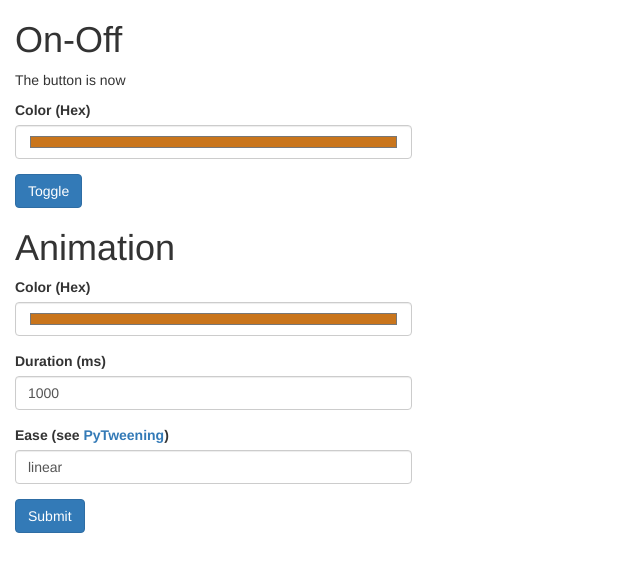
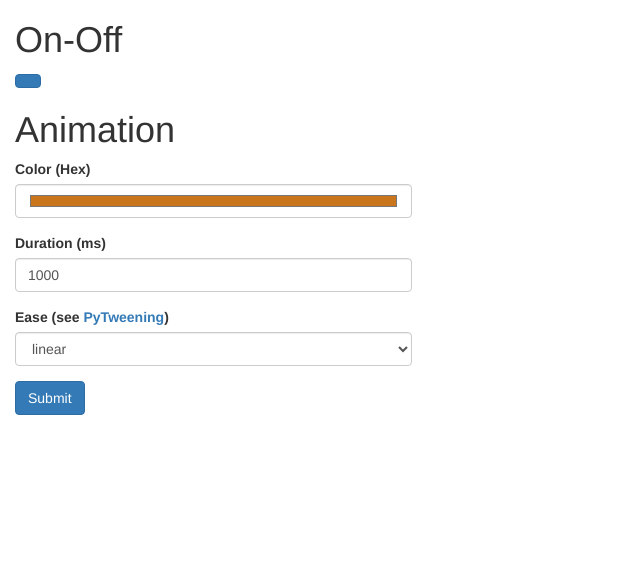
Before and after one commit to RensOliemans/dmx-hackathon, a Flask app: page / in a window 1280 px wide. Shown: the top 572 px of the page, without its empty margins (0-640 px from the left). Run offline with Flask 2, Linux system fonts and the light colour scheme; some libraries are stand-ins or nearby versions.

Commit message:
:pencil2: Change web interface

```diff
--- a/templates/base.html
+++ b/templates/base.html
@@ -1,3 +1 @@
 {% extends "bootstrap/base.html" %}
-{% block scripts %}
-{% endblock %}
--- a/templates/features/animate.html
+++ b/templates/features/animate.html
@@ -23,12 +23,14 @@
                 </div>
                 <div class="form-group">
                     <label for="ease">Ease (see <a href="https://github.com/asweigart/pytweening">PyTweening</a>)</label>
-                    <input type="text" name="ease" class="form-control" id="ease" value=
-                        {% if ease_animate %}
-                            {{ ease_animate }}
-                        {% else %}
-                            "linear"
-                        {% endif %}>
+                      <select class="form-control" name="ease" id="ease">
+                        <option {% if ease_animate == "linear" %}selected="selected" {% endif %}value="linear">linear</option>
+                        <option {% if ease_animate == "easeInQuad" %}selected="selected" {% endif %}value="easeInQuad">easeInQuad</option>
+                        <option {% if ease_animate == "easeInExpo" %}selected="selected" {% endif %}value="easeInExpo">easeInExpo</option>
+                        <option {% if ease_animate == "easeInBounce" %}selected="selected" {% endif %}value="easeInBounce">easeInBounce</option>
+                        <option {% if ease_animate == "easeInElastic" %}selected="selected" {% endif %}value="easeInElastic">easeInElastic</option>
+                        <option {% if ease_animate == "easeInCirc" %}selected="selected" {% endif %}value="easeInCirc">easeInCirc</option>
+                      </select>
                 </div>
                 <button type="submit" class="btn btn-primary">Submit</button>
             </form>
--- a/templates/features/onoff.html
+++ b/templates/features/onoff.html
@@ -2,18 +2,8 @@
   <h1>On-Off</h1>
     <div class="row">
         <div class="col-md-4">
-        <p>The button is now {{ status_onoff }}</p>
             <form method="post" action="/onoff">
-                <div class="form-group">
-                <label for="color">Color (Hex)</label>
-                <input type="color" name="color" class="form-control" id="color" value=
-                        {% if color_onoff %}
-                          {{ "#" + color_onoff }}
-                        {% else %}
-                            "#c9751c"
-                        {% endif %}>
-                </div>
-                <button type="submit" class="btn btn-primary">Toggle</button>
+                <button type="submit" class="btn btn-primary">{{ status_onoff }}</button>
             </form>
         </div>
     </div>
```
